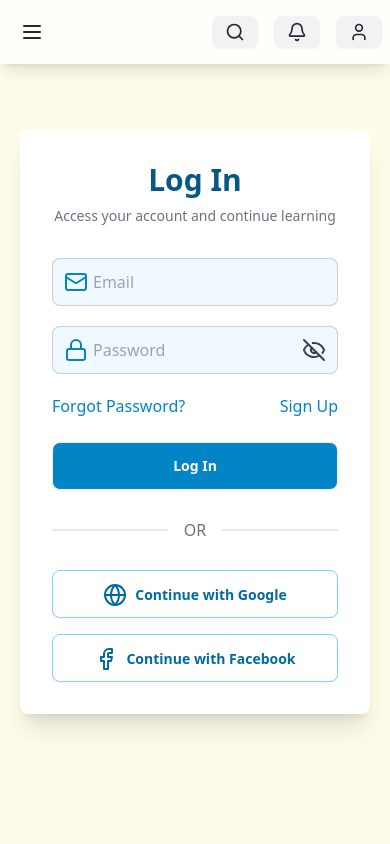
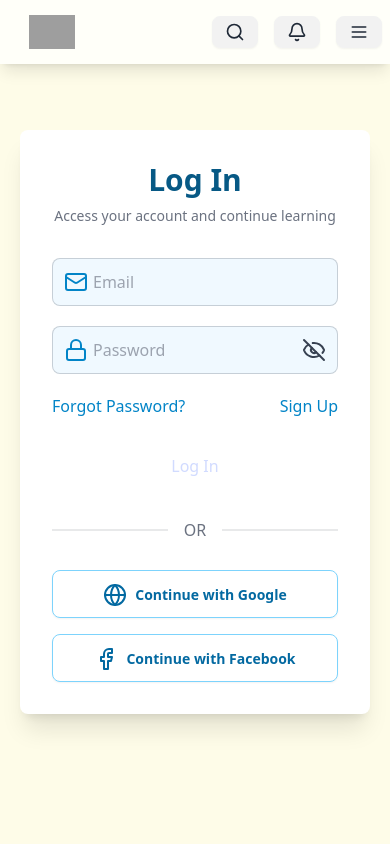
Before and after one commit to Aditya-Mishra9670/Education, a React (Vite) app: page /login in a window 390 px wide. Shown: the top 844 px of the page. Built offline with nearby package versions, Linux system fonts and the light colour scheme; grey boxes are pictures that could not be loaded.

Commit message:
Updated styling for rest of the pages

```diff
--- a/src/components/Header.jsx
+++ /dev/null
@@ -1,84 +0,0 @@
-import { Bell, Menu, Search, User } from "lucide-react";
-import React, { useState } from "react";
-import { Link } from "react-router-dom";
-
-const Header = () => {
-  const [showSearchBar, setShowSearchBar] = useState(false);
-
-  return (
-    <div className="navbar fixed backdrop-blur-lg bg-base-100/70 w-full top-0 z-40 shadow-lg">
-      <div className="navbar-start">
-        <div className="dropdown">
-          <div
-            tabIndex={0}
-            role="button"
-            className="btn btn-ghost btn-circle"
-          >
-            <Menu className="w-6 h-6" />
-          </div>
-          <ul
-            tabIndex={0}
-            className="menu menu-xl dropdown-content bg-white text-gray-800 rounded-box z-[1] mt-3 w-52 p-2 shadow-lg"
-          >
-            <li>
-              <Link to="/course">Courses</Link>
-            </li>
-            <li>
-              <Link to="/teachers">Teachers</Link>
-            </li>
-            <li>
-              <Link to="/contact">Contact</Link>
-            </li>
-          </ul>
-        </div>
-      </div>
-
-      <div className="navbar-end flex items-center gap-4">
-        <button
-          className="btn btn-sm gap-2 transition-colors"
-          onClick={() => setShowSearchBar(!showSearchBar)}
-        >
-          <Search className="w-5 h-5" />
-          <span className="hidden sm:inline">Search</span>
-        </button>
-        <Link
-          to="/notifications"
-          className="btn btn-sm gap-2 transition-colors"
-        >
-          <Bell className="w-5 h-5" />
-          <span className="hidden sm:inline">Notifications</span>
-        </Link>
-        {true ? (
-          <Link
-            to="/profile"
-            className="btn btn-sm gap-2 transition-colors"
-          >
-            <User className="w-5 h-5" />
-            <span className="hidden sm:inline">Profile</span>
-          </Link>
-        ) : (
-          <Link
-            to="/login"
-            className="btn btn-sm gap-2 transition-colors"
-          >
-            <span className="hidden sm:inline">Login</span>
-          </Link>
-        )}
-      </div>
-
-      {showSearchBar && (
-        <dialog  className="modal">
-        <div className="modal-box">
-          <form method="dialog">
-
-            <button className="btn btn-sm btn-circle btn-ghost absolute right-2 top-2">✕</button>
-          </form>
-          <input type="text" />
-        </div>
-      </dialog>
-      )}
-    </div>
-  );
-};
-
-export default Header;
--- /dev/null
+++ b/src/components/Main/Header.jsx
@@ -0,0 +1,72 @@
+import { Bell, Lock, Menu, Search, X } from "lucide-react";
+import React, { useState } from "react";
+import { Link } from "react-router-dom";
+import MenuC from "./Menu";
+
+const Header = () => {
+  const userAuth = true;
+  const [showSearchBar, setShowSearchBar] = useState(false);
+  const [openMenu, setOpenMenu] = useState(false);
+
+  return (
+    <div className="navbar fixed backdrop-blur-xl bg-base-100/70 w-full top-0 z-40 shadow-lg">
+      <div className="navbar-start">
+        <div tabIndex={0} role="button" className="btn btn-ghost btn-circle ml-5">
+          <Link to="/">
+            <img
+              src="https://ci3.googleusercontent.com/meips/ADKq_Nb--IXJ9pLL70f1Xt1aLNKQLSVRomZRY7qxNVR1eC44k_Ea_bqIGbVLVX1zXFAARvk_zd16ONTqTUIAy0kEWorBGO-_b-3AoiPFR5uEGel-VpaYxpaHHb9igPoamj7D5dNkmGpy3gv5lKysAQ=s0-d-e1-ft#https://res.cloudinary.com/dzitsseoz/image/upload/v1736671628/vcgq9rhodhvrs6dcridx.png"
+              alt="Logo"
+            />
+          </Link>
+        </div>
+      </div>
+
+      <div className="navbar-end flex items-center gap-4">
+        <button
+          className="btn btn-sm gap-2 transition-colors"
+          onClick={() => setShowSearchBar(!showSearchBar)}
+        >
+          <Search className="w-5 h-5" />
+          <span className="hidden sm:inline">Search</span>
+        </button>
+        {userAuth && (
+          <Link to="/notifications" className="btn btn-sm gap-2 transition-colors">
+            <Bell className="w-5 h-5" />
+            <span className="hidden sm:inline">Notifications</span>
+          </Link>
+        )}
+        {userAuth ? (
+          <button
+            className="btn btn-sm gap-2 transition-colors"
+            onClick={() => setOpenMenu(!openMenu)}
+          >
+            {!openMenu && <Menu className="w-5 h-5" />}
+            {openMenu && <X className="w-5 h-5"/>}
+            <span className="hidden sm:inline">Menu</span>
+          </button>
+        ) : (
+          <Link to="/login" className="btn btn-sm gap-2 transition-colors">
+            <Lock className="w-5 h-5" />
+            <span className="hidden sm:inline">Login</span>
+          </Link>
+        )}
+      </div>
+
+      {showSearchBar && (
+        <dialog className="modal">
+          <div className="modal-box">
+            <form method="dialog">
+              <button className="btn btn-sm btn-circle btn-ghost absolute right-2 top-2">
+                ✕
+              </button>
+            </form>
+            <input type="text" className="input input-bordered w-full mt-4" />
+          </div>
+        </dialog>
+      )}
+      {<MenuC isOpen={openMenu} onClose={() => setOpenMenu(false)} />}
+    </div>
+  );
+};
+
+export default Header;
--- a/src/components/index.js
+++ b/src/components/index.js
@@ -1,5 +1,6 @@
-import Header from "./Header";
-import Footer from "./Footer";
+import Header from "./Main/Header";
+import Footer from "./Main/Footer";
+import Menu from "./Main/Menu";
 
 
-export {Header,Footer};
+export {Header,Footer,Menu};
--- a/src/pages/Home.jsx
+++ b/src/pages/Home.jsx
@@ -3,7 +3,7 @@ import React from "react";
 const Home = () => {
   return (
     <div
-      className="hero min-h-screen"
+      className="hero min-h-screen pt-[64px]"
       style={{
         backgroundImage:
           "url(https://img.daisyui.com/images/stock/photo-1507358522600-9f71e620c44e.webp)",
@@ -45,50 +45,6 @@ const Home = () => {
           <button className="btn btn-primary">Get Started</button>
         </div>
       </div>
-      <div className="mt-20 carousel carousel-end rounded-box">
-        <div className="carousel-item">
-          <img
-            src="https://img.daisyui.com/images/stock/photo-1559703248-dcaaec9fab78.webp"
-            alt="Drink"
-          />
-        </div>
-        <div className="carousel-item">
-          <img
-            src="https://img.daisyui.com/images/stock/photo-1565098772267-60af42b81ef2.webp"
-            alt="Drink"
-          />
-        </div>
-        <div className="carousel-item">
-          <img
-            src="https://img.daisyui.com/images/stock/photo-1572635148818-ef6fd45eb394.webp"
-            alt="Drink"
-          />
-        </div>
-        <div className="carousel-item">
-          <img
-            src="https://img.daisyui.com/images/stock/photo-1494253109108-2e30c049369b.webp"
-            alt="Drink"
-          />
-        </div>
-        <div className="carousel-item">
-          <img
-            src="https://img.daisyui.com/images/stock/photo-1550258987-190a2d41a8ba.webp"
-            alt="Drink"
-          />
-        </div>
-        <div className="carousel-item">
-          <img
-            src="https://img.daisyui.com/images/stock/photo-1559181567-c3190ca9959b.webp"
-            alt="Drink"
-          />
-        </div>
-        <div className="carousel-item">
-          <img
-            src="https://img.daisyui.com/images/stock/photo-1601004890684-d8cbf643f5f2.webp"
-            alt="Drink"
-          />
-        </div>
-      </div>
     </div>
   );
 };
--- a/src/pages/Login.jsx
+++ b/src/pages/Login.jsx
@@ -59,7 +59,7 @@ const Login = () => {
             </div>
             <button
               type="submit"
-              className="btn bg-sky-600 text-white w-full py-3 rounded-lg hover:bg-sky-500 transition duration-300"
+              className="btn-primary  text-primary-content w-full py-3 rounded-lg  transition duration-300"
             >
               Log In
             </button>
```
Also changed, not shown: src/components/Main/Footer.jsx (renamed from src/components/Footer.jsx).
